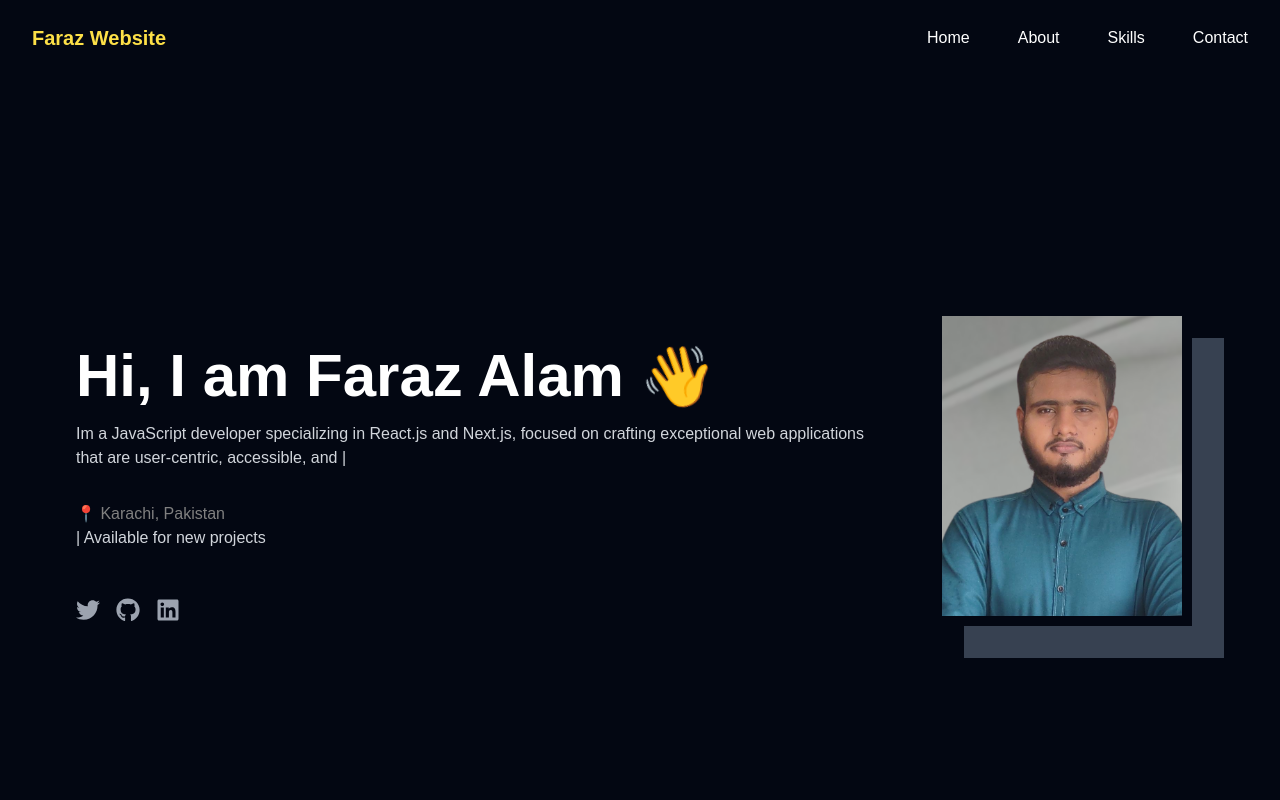
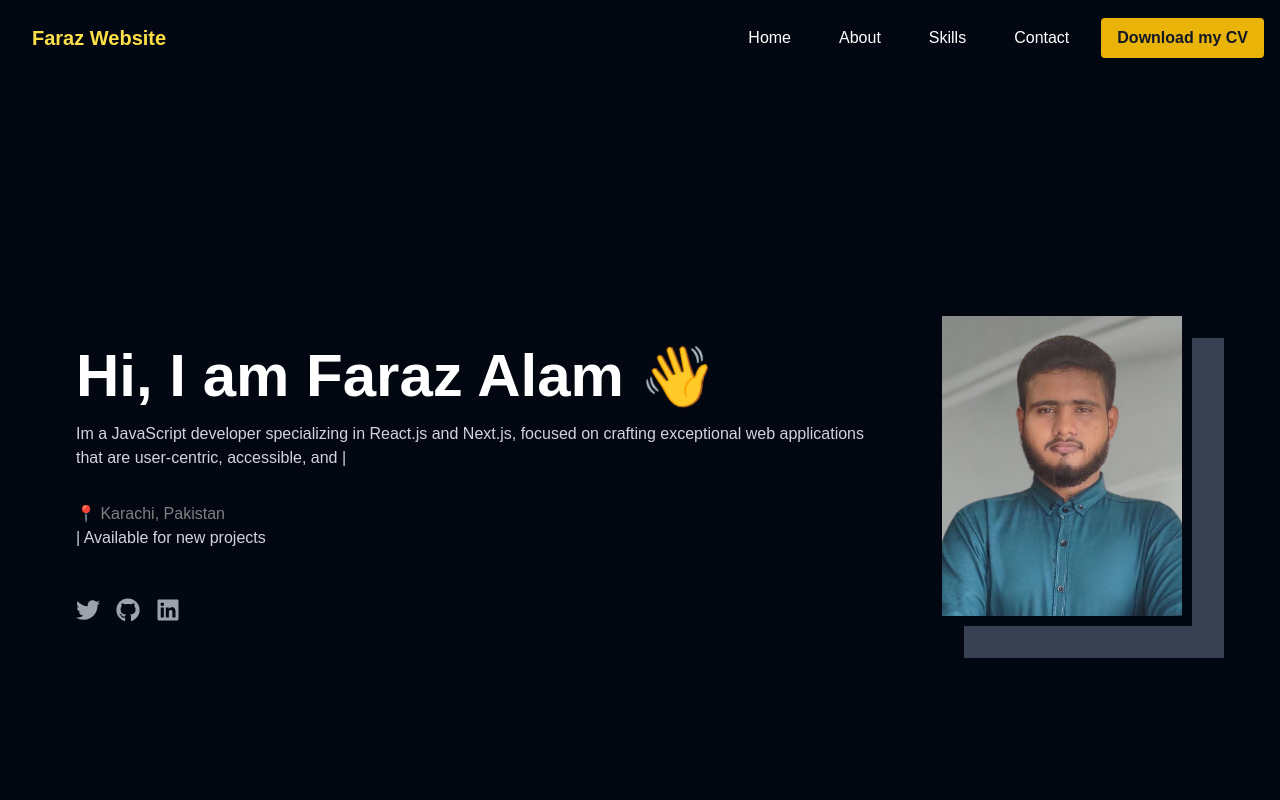
Before and after one commit to faraz141/gsit-senior-milestone-02, a Next.js app: page / in a window 1280 px wide. Shown: the top 800 px of the page. Built offline with nearby package versions, Linux system fonts and the light colour scheme.

Commit message:
Add cv Button

```diff
--- /dev/null
+++ b/components/cv.tsx
@@ -0,0 +1,32 @@
+
+const CVPortfolio = () => {
+  // Handle CV download
+  const handleDownload = () => {
+    const link = document.createElement("a");
+    link.href = "/images/Faraz_cv.pdf"; // Path to your CV in the public folder
+    link.download = "Faraz_Alam_Resume.pdf"; // Name of the downloaded file
+    document.body.appendChild(link);
+    link.click();
+    document.body.removeChild(link);
+  };
+
+  return (
+    <div>
+      {/* <h2 className="text-2xl font-bold text-gray-800">Faraz Alam - Portfolio</h2> */}
+      <button
+            className="bg-yellow-500 hover:bg-yellow-600 text-gray-900 font-bold py-2 px-4 rounded transition duration-700 hover:scale-90"
+            data-aos="zoom-in"
+            data-aos-duration="1000"
+            data-aos-delay="300"
+            data-aos-mirror="true"
+            data-aos-once="false"
+            data-aos-anchor-placement="top"
+            onClick={handleDownload}
+          >
+            Download my CV
+          </button>
+    </div>
+  );
+};
+
+export default CVPortfolio;
--- a/components/index.tsx
+++ b/components/index.tsx
@@ -37,7 +37,7 @@ const MyComponent = () => {
     return () => clearInterval(interval);
   }, [text, typingSpeed]);
   return (
-    <div className="bg-gray-950">
+    <div className="bg-gray-950 overflow-hidden">
       <div className="min-h-screen bg-[#030712] text-white flex items-center justify-center py-0 px-4">
         <div className="w-full flex flex-col-reverse lg:flex-row items-center justify-center my-[10px] mx-[40px]">
           {/* Left Side - Text Content */}
--- a/components/navbar.tsx
+++ b/components/navbar.tsx
@@ -1,6 +1,7 @@
 'use client';
 import Link from 'next/link';
 import { useState } from 'react';
+import CVPortfolio from './cv';
 
 const Navbar = () => {
   const [menuOpen, setMenuOpen] = useState(false);
@@ -86,6 +87,9 @@ const Navbar = () => {
             Contact
           </Link>
         </li>
+        <li>
+          <CVPortfolio/>
+        </li>
       </ul>
     </nav>
   );
```
Also changed, not shown: 1 other file (tests, documents, lock files or other folders).
